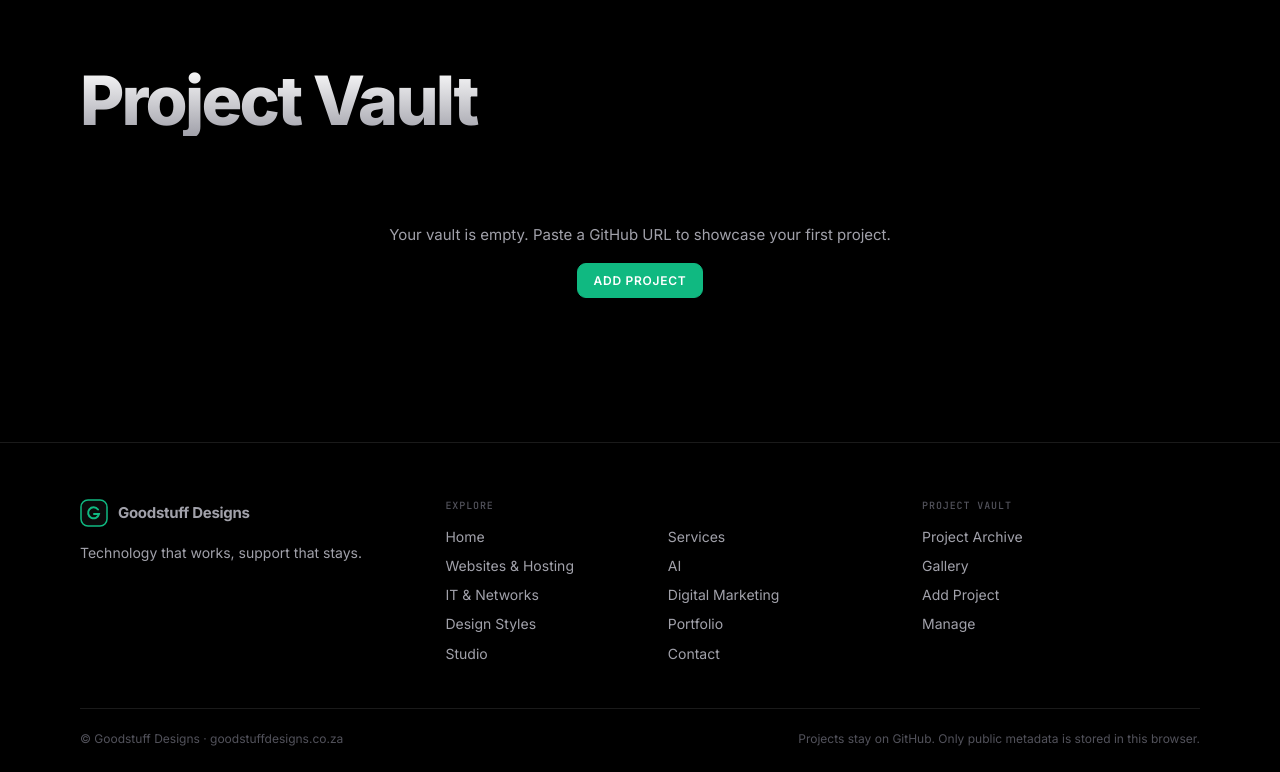
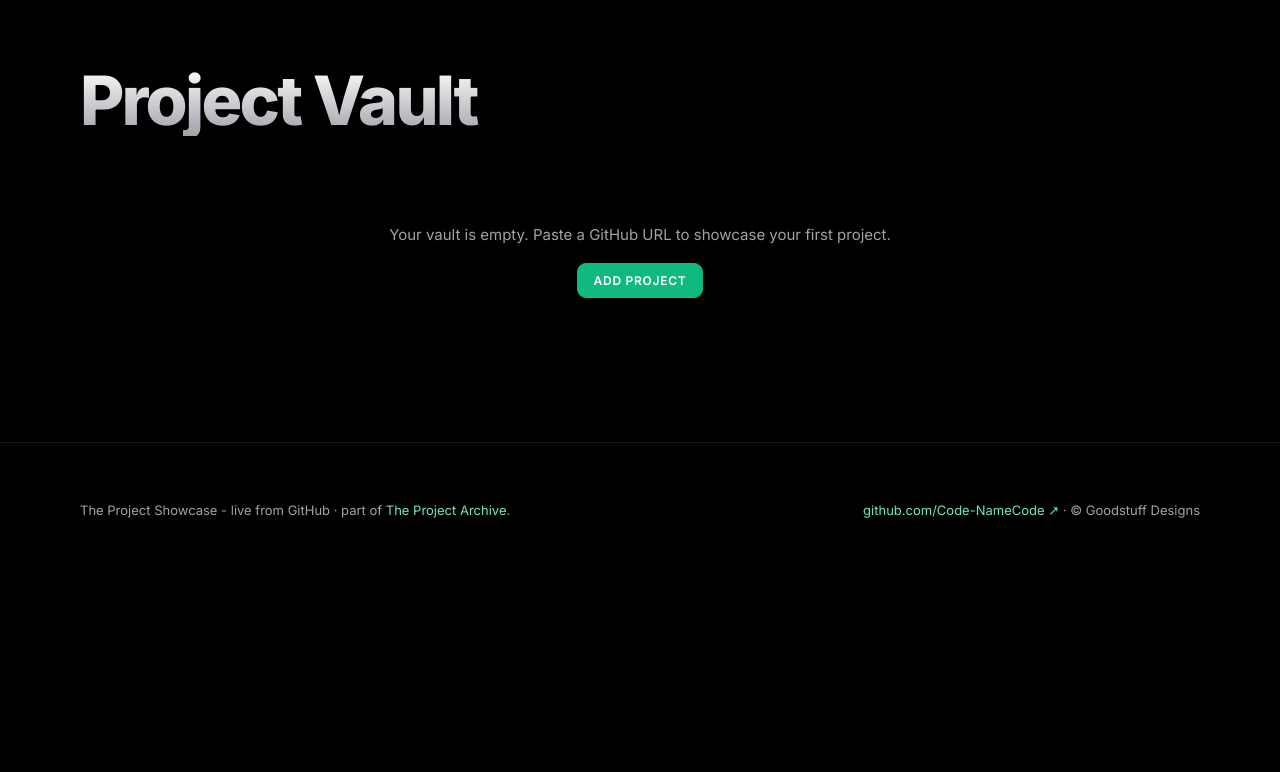
Before and after one commit to Code-NameCode/Project-Vault, a plain HTML site: page githubshowcase.html in a window 1280 px wide. Shown: the part 61-833 px from the top of the page. After the commit the page ends 800 px from the top, so only its background shows below. Drawn offline with Linux system fonts and the light colour scheme.

Commit message:
Add vault mode toggle and showcase colophon footer

```diff
--- a/githubshowcase.html
+++ b/githubshowcase.html
@@ -84,8 +84,7 @@ footer{border-top:1px solid var(--border);padding:56px max(24px,calc((100% - 112
 <header><a class="brand" href="index.html"><img src="assets/img/logo.svg" alt="" aria-hidden="true">The Project&nbsp;<em>Showcase</em></a><span class="mode-toggle" aria-label="Switch section"><a href="index.html">Archive</a><a class="on" aria-current="page" href="#/">Showcase</a></span><button class="nav-toggle" aria-label="Menu" aria-expanded="false" aria-controls="nl">☰</button>
 <nav><div class="nav-links" id="nl"><a href="#/">Gallery</a><a href="#/add">Add Project</a><a href="#/manage">Manage</a><a href="index.html">Project Archive</a><a href="https://github.com/Code-NameCode" target="_blank" rel="noopener noreferrer">GitHub ↗</a></div></nav></header>
 <main id="app" tabindex="-1"></main>
-<footer><div class="fw"><div><div class="brand"><svg width="28" height="28" viewBox="0 0 28 28" aria-hidden="true"><rect x="1" y="1" width="26" height="26" rx="7" fill="#0a0a0a" stroke="#10b981" stroke-width="1.5"/><path d="M18 10.5a5.5 5.5 0 1 0 1 4.5h-5" fill="none" stroke="#10b981" stroke-width="2" stroke-linecap="round"/></svg><span>Goodstuff Designs</span></div><p>Technology that works, support that stays.</p></div><div><h5>Explore</h5><div class="fx"><a href="https://goodstuffdesigns.co.za/">Home</a><a href="https://goodstuffdesigns.co.za/services.html">Services</a><a href="https://goodstuffdesigns.co.za/websites-and-hosting.html">Websites &amp; Hosting</a><a href="https://goodstuffdesigns.co.za/ai.html">AI</a><a href="https://goodstuffdesigns.co.za/it-and-networks.html">IT &amp; Networks</a><a href="https://goodstuffdesigns.co.za/digital-marketing.html">Digital Marketing</a><a href="https://goodstuffdesigns.co.za/design-styles.html">Design Styles</a><a href="https://goodstuffdesigns.co.za/portfolio.html">Portfolio</a><a href="https://goodstuffdesigns.co.za/studio.html">Studio</a><a href="https://goodstuffdesigns.co.za/contact.html">Contact</a></div></div><div><h5>Project Vault</h5><a href="index.html">Project Archive</a><a href="#/">Gallery</a><a href="#/add">Add Project</a><a href="#/manage">Manage</a></div></div>
-<div class="fbar"><span>© Goodstuff Designs · goodstuffdesigns.co.za</span><span>Projects stay on GitHub. Only public metadata is stored in this browser.</span></div></footer>
+<footer class="colophon"><div class="cw"><p>The Project Showcase - live from GitHub &middot; part of <a href="index.html">The Project Archive</a>.</p><p><a href="https://github.com/Code-NameCode" target="_blank" rel="noopener">github.com/Code-NameCode &#8599;</a> &middot; &copy; Goodstuff Designs</p></div></footer>
 <script>
 const $=s=>document.querySelector(s),app=$('#app');
 const esc=s=>String(s??'').replace(/[&<>"']/g,c=>({'&':'&amp;','<':'&lt;','>':'&gt;','"':'&quot;',"'":'&#39;'}[c]));
```
